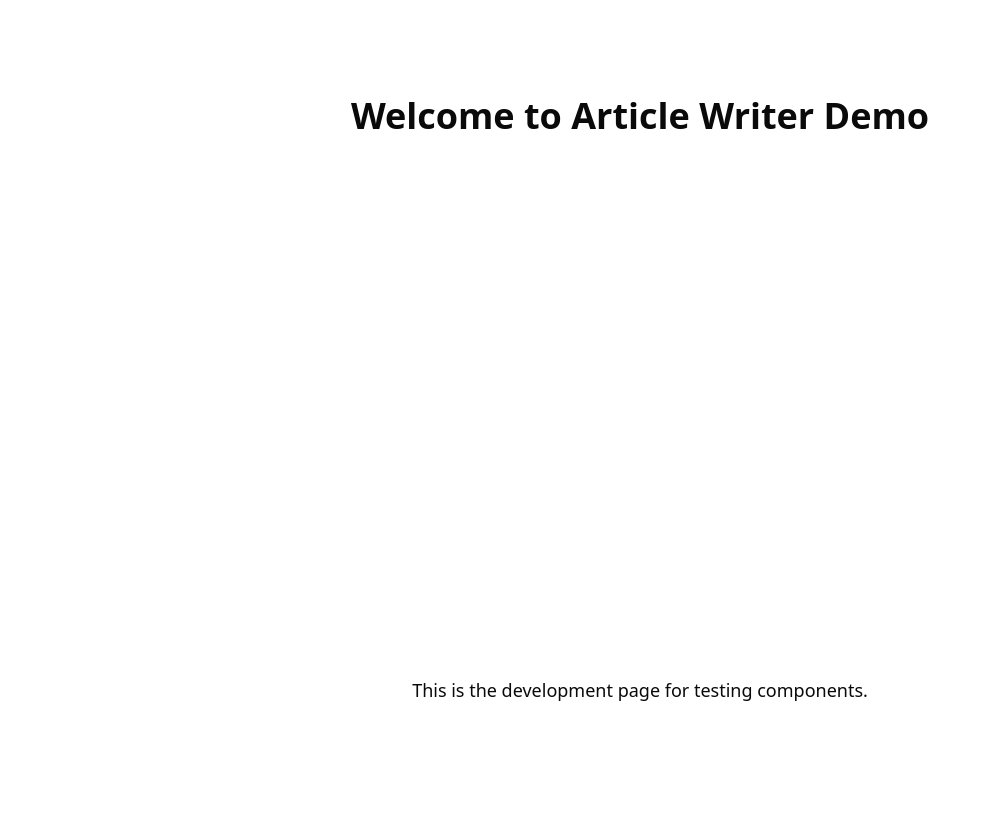
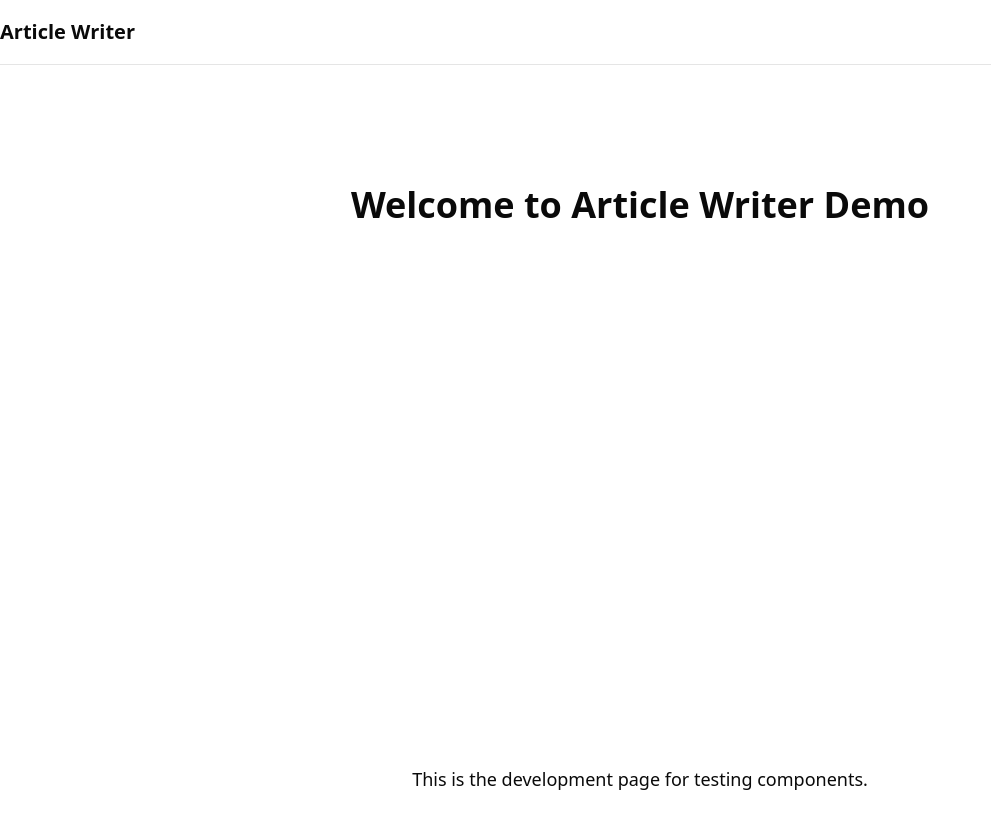
Before and after one commit to richardimaoka/article-writer-demo, a Next.js app: page / in a window 1280 px wide. Shown: the top 828 px of the page, without its empty margins (0-991 px from the left). Before the commit the page ends 800 px from the top, so only its background shows below. Built offline with nearby package versions, Linux system fonts and the light colour scheme.

Commit message:
feat(layout): Implement basic site layout component
- Create  with a basic header and content area.
- Integrate the new  component into .
- Mark the corresponding task in  as complete.

```diff
--- a/app/page.tsx
+++ b/app/page.tsx
@@ -1,9 +1,13 @@
 // app/page.tsx
+import Layout from '@/components/layout';
+
 export default function Home() {
   return (
-    <main className="flex min-h-screen flex-col items-center justify-between p-24">
-      <h1 className="text-4xl font-bold">Welcome to Article Writer Demo</h1>
-      <p className="text-lg">This is the development page for testing components.</p>
-    </main>
+    <Layout>
+      <main className="flex min-h-screen flex-col items-center justify-between p-24">
+        <h1 className="text-4xl font-bold">Welcome to Article Writer Demo</h1>
+        <p className="text-lg">This is the development page for testing components.</p>
+      </main>
+    </Layout>
   );
 }
--- /dev/null
+++ b/components/layout.tsx
@@ -0,0 +1,23 @@
+// components/layout.tsx
+import React from 'react';
+
+interface LayoutProps {
+  children: React.ReactNode;
+}
+
+export default function Layout({ children }: LayoutProps) {
+  return (
+    <div className="flex min-h-screen flex-col">
+      <header className="sticky top-0 z-40 w-full border-b bg-background">
+        <div className="container flex h-16 items-center space-x-4 sm:justify-between sm:space-x-0">
+          <h1 className="text-xl font-bold">Article Writer</h1>
+          {/* Future navigation could go here */}
+        </div>
+      </header>
+      <main className="flex-1 container py-6">
+        {children}
+      </main>
+      {/* Optional footer can go here */}
+    </div>
+  );
+}
--- a/spec/tasks.md
+++ b/spec/tasks.md
@@ -30,7 +30,7 @@ This file tracks the development tasks for the rich text editor application.
 - [x] Set up Shadcn/UI.
 - [x] Install all necessary dependencies (`@tiptap/react`, `@tiptap/starter-kit`, etc.).
 - [x] Create app/page.tsx to check the behavior of components in development
-- [ ] Create a basic site layout component (e.g., `Header`, main content area).
+- [x] Create a basic site layout component (e.g., `Header`, main content area).
 - [ ] Build the `Editor.tsx` component:
     - [ ] Integrate the TipTap editor.
     - [ ] Add an input field for the article `title`.
```
